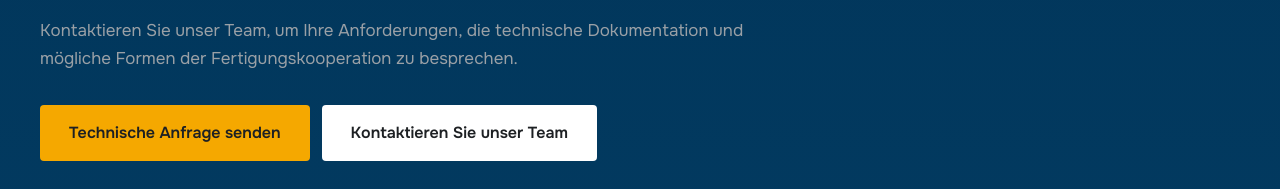
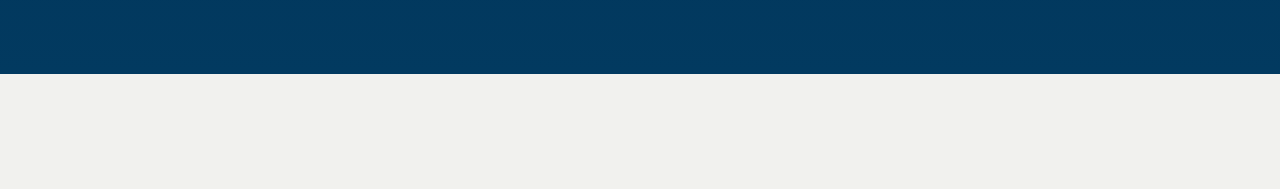
Before and after one commit to AdelinChaushev/m-mash, a plain HTML site: page de/kontakt.html in a window 1280 px wide. Shown: the part 566-755 px from the top of the page. Drawn offline with Linux system fonts and the light colour scheme.

Commit message:
Remove the extra paragraph and buttons from the English and German contact title boxes
The English and German contact pages had a second paragraph and two
buttons (inquiry / team) in the blue title box that the Bulgarian and
Italian pages don't have. All four now show just the heading and one
sentence.

Co-Authored-By: Claude Opus 5.5 <noreply@anthropic.com>

```diff
--- a/de/kontakt.html
+++ b/de/kontakt.html
@@ -76,11 +76,6 @@
         <p class="label">M-MASH · KONTAKT</p>
         <h1 class="h1 page-hero__title" id="page-title">Lassen Sie uns über Ihr Projekt sprechen.</h1>
         <p class="lead page-hero__lead">Senden Sie uns Ihre technische Anfrage und Informationen zu dem Bauteil, das Sie fertigen lassen möchten.</p>
-        <p class="page-hero__text">Kontaktieren Sie unser Team, um Ihre Anforderungen, die technische Dokumentation und mögliche Formen der Fertigungskooperation zu besprechen.</p>
-        <div class="hero__actions">
-          <a class="btn btn--primary btn--lg" href="#anfrage">Technische Anfrage senden</a>
-          <a class="btn btn--light btn--lg" href="#team">Kontaktieren Sie unser Team</a>
-        </div>
       </div>
     </section>
 
```
Also changed, not shown: en/contact.html (+0 -5 lines).
